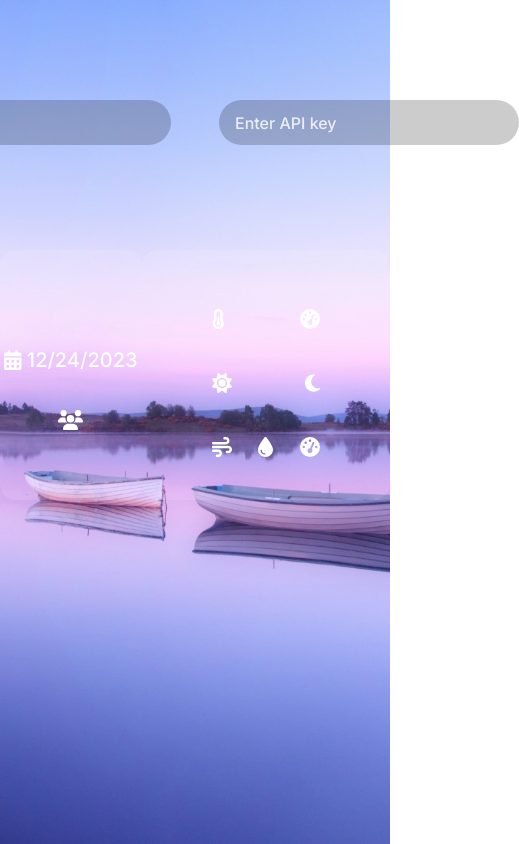
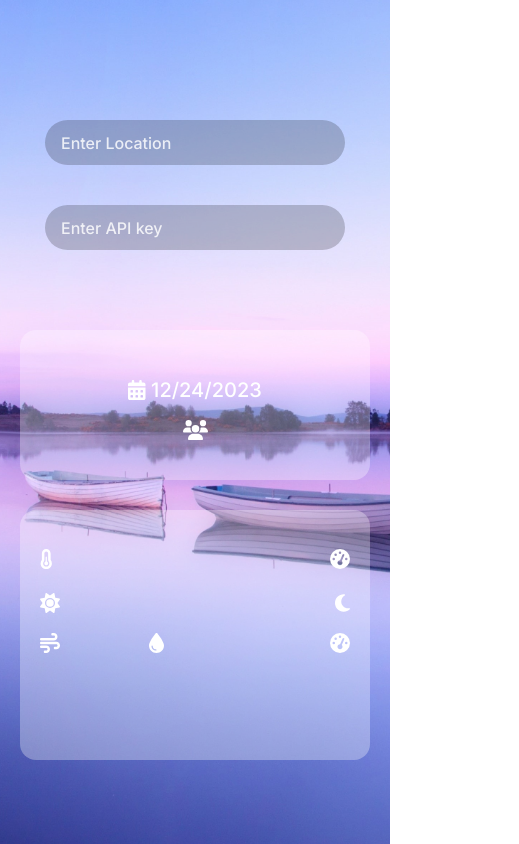
Before and after one commit to ihab-boudargham/weather-app, a React (Create React App) app in the folder weatherapp/: page / in a window 390 px wide. Shown: the whole page, 519 px wide, since content can reach past the window. Built offline with nearby package versions, Linux system fonts and the light colour scheme; the HTML template or start-up script is replaced by a standard one.

Commit message:
Media Query

```diff
--- a/weatherapp/src/App.js
+++ b/weatherapp/src/App.js
@@ -11,19 +11,21 @@ function App() {
   const [formattedSunsetTime, setFormattedSunsetTime] = useState(null);
   const [apiKey, setApiKey] = useState("");
 
-  const getWeather = (event) => {
+  const getWeather = async (event) => {
     console.log('getWeather called');
+
     if (event.key === "Enter") {
+      try {
         // Use the user-entered API key or fallback to the hardcoded value
         const currentApiKey = apiKey || "d94bcd435b62a031771c35633f9f310a";
-      fetch(`https://api.openweathermap.org/data/2.5/forecast/daily?q=${city}&units=metric&cnt=7&appid=${currentApiKey}`)
-        .then(response => {
+
+        const response = await fetch(`https://api.openweathermap.org/data/2.5/forecast/daily?q=${city}&units=metric&cnt=7&appid=${currentApiKey}`);
+
         if (!response.ok) {
           throw new Error(`HTTP error! Status: ${response.status}`);
         }
-          return response.json();
-        })
-        .then(data => {
+
+        const data = await response.json();
         console.log('Received data:', data);
         setWeatherData(data);
 
@@ -40,12 +42,11 @@ function App() {
 
         setFormattedSunriseTime(formattedSunrise);
         setFormattedSunsetTime(formattedSunset);
-        })
-        .catch(error => {
+      } catch (error) {
         console.error('Error fetching weather data:', error);
-        });
       }
     }
+  };
     return (
       <div className="App">
         <div className='relative'>
--- a/weatherapp/src/components/SearchInput.js
+++ b/weatherapp/src/components/SearchInput.js
@@ -2,7 +2,7 @@ import React from 'react'
 
 const SearchInput = ({ city, apiKey, onCityChange, onApiKeyChange, onEnterPress }) => {
     return (
-      <div className='flex absolute top-[100px] left-1/2 transform -translate-x-1/2 gap-10'>
+      <div className='search flex absolute top-[150px] left-1/2 transform -translate-x-1/2 gap-10'>
         <input
           className='rounded-3xl h-[45px] w-[300px] border-white cursor-pointer bg-black bg-opacity-20 flex pl-4 text-white inputWithPlaceholderColor'
           type="text"
@@ -13,7 +13,7 @@ const SearchInput = ({ city, apiKey, onCityChange, onApiKeyChange, onEnterPress
         />
 
         <input
-          className='rounded-3xl h-[45px] w-[300px] border-white cursor-pointer bg-black bg-opacity-20  flex pl-4 text-white ml-2 inputWithPlaceholderColor'
+          className='api rounded-3xl h-[45px] w-[300px] border-white cursor-pointer bg-black bg-opacity-20  flex pl-4 text-white ml-2 inputWithPlaceholderColor'
           type="text"
           placeholder="Enter API key"
           value={apiKey}
--- a/weatherapp/src/components/WeatherDetails.js
+++ b/weatherapp/src/components/WeatherDetails.js
@@ -20,8 +20,8 @@ const WeatherDetails = ({ weatherData, formattedSunriseTime, formattedSunsetTime
   const currentDate = new Date().toLocaleDateString('en-US', { month: 'long', day: 'numeric', year: 'numeric' });
 
   return (
-    <div className="content absolute top-[250px] w-screen flex flex-row justify-around">
-      <div className="location h-[250px] w-[600px] bg-white bg-opacity-10 rounded-2xl flex flex-col justify-center items-center gap-[30px] text-white">
+    <div className="content absolute top-[300px] w-screen flex flex-row justify-around">
+      <div className="location h-[250px] w-[600px] bg-white bg-opacity-30 rounded-2xl flex flex-col justify-center items-center gap-[30px] text-white">
         <div className="flex items-center">
           <span className='flex flex-row items-center gap-4'>
             {getWeatherIcon(weatherCondition)}
@@ -32,8 +32,8 @@ const WeatherDetails = ({ weatherData, formattedSunriseTime, formattedSunsetTime
         <p className="text-[20px]"><FontAwesomeIcon icon={faUsers} /> {weatherData.city?.population} </p>
       </div>
 
-      <div className="details h-[250px] w-[600px] bg-white bg-opacity-10 rounded-2xl px-[70px] text-white text-xl pt-[55px]">
-        <div className="flex justify-between right-0">
+      <div className="details h-[250px] w-[600px] bg-white bg-opacity-30 rounded-2xl px-[70px] text-white text-xl pt-[55px]">
+        <div className="temp-des flex justify-between right-0">
             <p id="temperature">
             <FontAwesomeIcon icon={faThermometerHalf} />
             {weatherData.list?.[0]?.temp?.day && `${weatherData.list?.[0]?.temp?.day} °C`}
@@ -44,15 +44,15 @@ const WeatherDetails = ({ weatherData, formattedSunriseTime, formattedSunsetTime
           </p>
         </div>
 
-        <div className="flex justify-between py-[36px]">
+        <div className="rise-set flex justify-between py-[36px]">
           <p id="rise"><FontAwesomeIcon icon={faSun} /> {formattedSunriseTime}</p>
           <p id="sunset"><FontAwesomeIcon icon={faMoon} /> {formattedSunsetTime}</p>
         </div>
 
-        <div className="flex justify-between">
-          <p id="wind"><FontAwesomeIcon icon={faWind} /> {weatherData.list?.[0]?.speed && `${weatherData.list?.[0]?.speed} km/hr`} </p>
-          <p id="humidity" className='gap-3'><FontAwesomeIcon icon={faTint} />{weatherData.list?.[0]?.humidity && `${weatherData.list?.[0]?.humidity} %`}</p>
-          <p id="pressure"><FontAwesomeIcon icon={faTachometerAlt} /> {weatherData.list?.[0]?.pressure && `${weatherData.list?.[0]?.pressure} m/s N`}</p>
+        <div className="wind-hu-pre flex justify-between flex flex-row">
+          <div id="wind"><FontAwesomeIcon icon={faWind} /> {weatherData.list?.[0]?.speed && `${weatherData.list?.[0]?.speed} km/hr`} </div>
+          <div id="humidity" className='gap-3'><FontAwesomeIcon icon={faTint} />{weatherData.list?.[0]?.humidity && `${weatherData.list?.[0]?.humidity} %`}</div>
+          <div id="pressure"><FontAwesomeIcon icon={faTachometerAlt} /> {weatherData.list?.[0]?.pressure && `${weatherData.list?.[0]?.pressure} m/s N`}</div>
         </div>
       </div>
     </div>
--- a/weatherapp/src/index.css
+++ b/weatherapp/src/index.css
@@ -18,3 +18,157 @@
 .inputWithPlaceholderColor::placeholder {
   color: rgba(255, 255, 255, 0.819);
 }
+
+@media (max-width: 1286px) {
+.search {
+  margin-top: -60px;
+  display: flex;
+  flex-direction: column;
+  align-items: center;
+  margin-left: 0;
+
+}
+.content {
+  margin-top: -60px;
+  display: flex;
+  flex-direction: column;
+  align-items: center;
+  gap: 10px;
+}
+
+.location {
+  height: 150px;
+  gap: 10px;
+}
+
+.api {
+  margin-left: 0;
+}
+
+}
+
+@media (max-width: 632px) {
+  .search {
+    margin-top: -30px;
+    display: flex;
+    flex-direction: column;
+    align-items: center;
+    margin-left: 0;
+
+  }
+  .content {
+    margin-top: 30px;
+    display: flex;
+    flex-direction: column;
+    align-items: center;
+    gap: 30px;
+  }
+
+  .location {
+    height: 150px;
+    gap: 10px;
+    width: 350px;
+  }
+
+  .details {
+    width: 350px;
+    height: 250px;
+  }
+
+  .details p {
+    margin-top: -20px;
+    margin-left: -50px ;
+    margin-right: -50px;
+  }
+
+  .wind-hu-pre {
+    margin-top: -20px;
+    margin-left: -50px ;
+    margin-right: -50px;
+    display: flex;
+    flex-wrap: wrap;
+    gap: 20px;
+  }
+
+  .wind-hu-pre, #wind, #humidity {
+    display: flex;
+    justify-content: space-between;
+    align-items: center;
+    gap: 4px;
+  }
+
+  #pressure {
+    display: flex;
+    margin-left: 25%;
+    gap: 4px;
+    align-items: center;
+
+  }
+
+  .api {
+    margin-left: 0;
+  }
+
+}
+
+@media (max-width: 630px) and (max-height: 700px) {
+  .search {
+    margin-top: -80px;
+    display: flex;
+    flex-direction: column;
+    align-items: center;
+    margin-left: 0;
+
+  }
+  .content {
+    margin-top: -60px;
+    display: flex;
+    flex-direction: column;
+    align-items: center;
+    gap: 20px;
+  }
+
+  .location {
+    height: 150px;
+    gap: 10px;
+    width: 350px;
+  }
+
+  .details {
+    width: 350px;
+    height: 210px;
+  }
+
+  .details p {
+    margin-top: -20px;
+    margin-left: -50px ;
+    margin-right: -50px;
+  }
+
+  .wind-hu-pre {
+    margin-top: -20px;
+    margin-left: -50px ;
+    margin-right: -50px;
+    display: flex;
+    flex-wrap: wrap;
+    gap: 20px;
+  }
+
+  .wind-hu-pre, #wind, #humidity {
+    display: flex;
+    justify-content: space-between;
+    align-items: center;
+    gap: 4px;
+  }
+
+  #pressure {
+    display: flex;
+    margin-left: 25%;
+    align-items: center;
+    gap: 4px;
+  }
+
+  .api {
+    margin-left: 0;
+  }
+}
```
Lines whose indentation alone changed are shown as unchanged.
